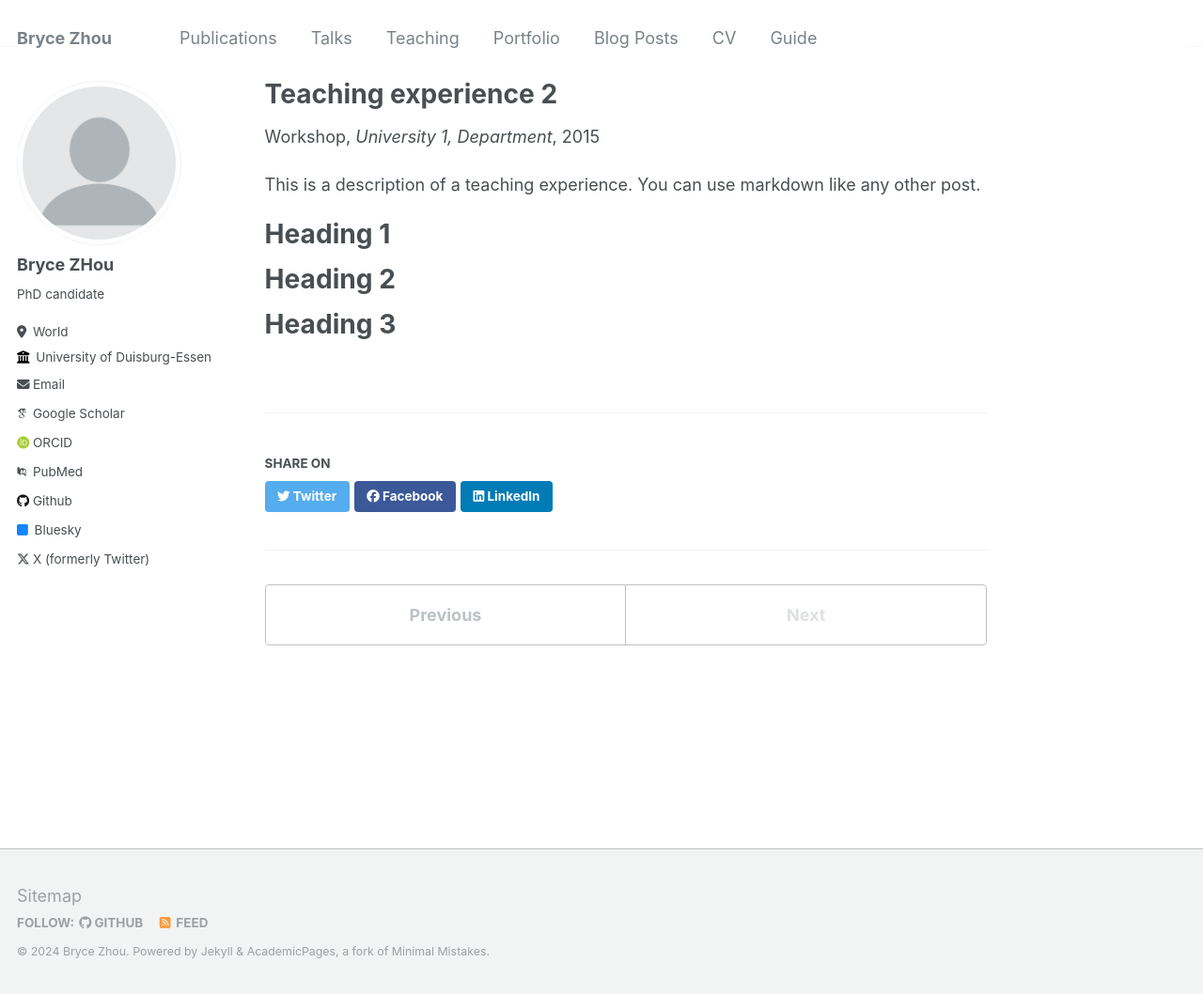
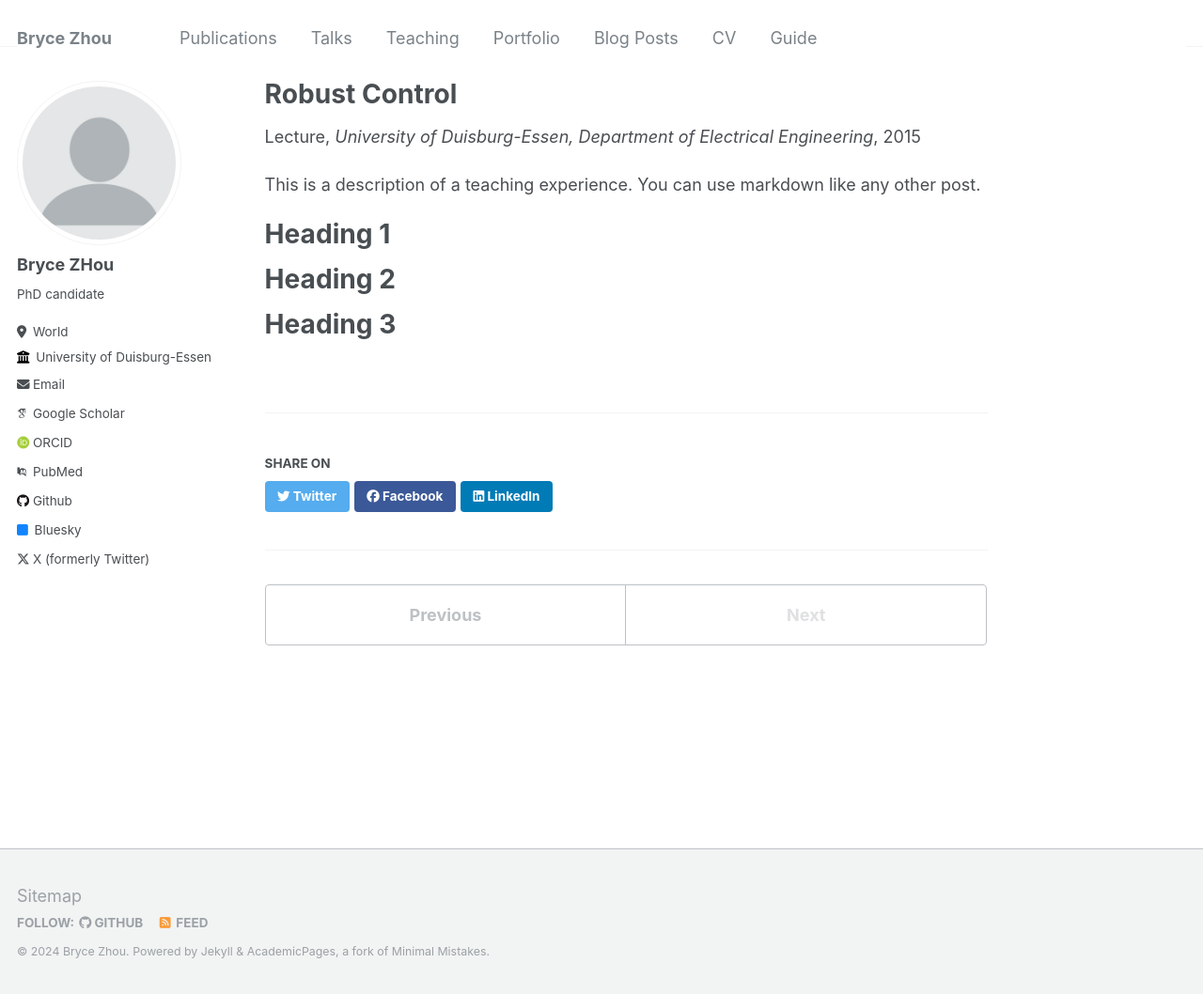
Before and after one commit to BryceZhou/BryceZhou.github.io, a Jekyll site: the page built from _teaching/2015-spring-teaching-2.md, in a window 1280 px wide and 1058 px high. Shown: the whole window at 94% size. Built offline with Jekyll 4.4.1, drawn with Linux system fonts in a browser that asks for light colours; some web fonts are replaced.

Commit message:
Update 2015-spring-teaching-2.md

```diff
--- a/_teaching/2015-spring-teaching-2.md
+++ b/_teaching/2015-spring-teaching-2.md
@@ -1,11 +1,11 @@
 ---
-title: "Teaching experience 2"
+title: "Robust Control"
 collection: teaching
-type: "Workshop"
+type: "Lecture"
 permalink: /teaching/2015-spring-teaching-1
-venue: "University 1, Department"
+venue: "University of Duisburg-Essen, Department of Electrical Engineering"
 date: 2015-01-01
-location: "City, Country"
+location: "Duisburg, Germany"
 ---
 
 This is a description of a teaching experience. You can use markdown like any other post.
```
